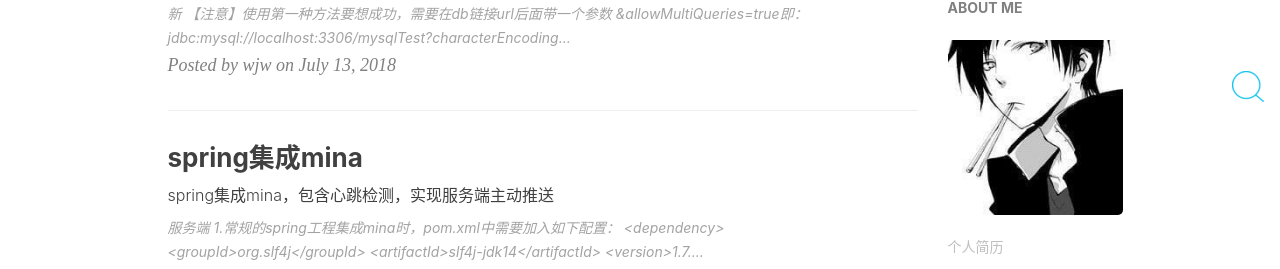
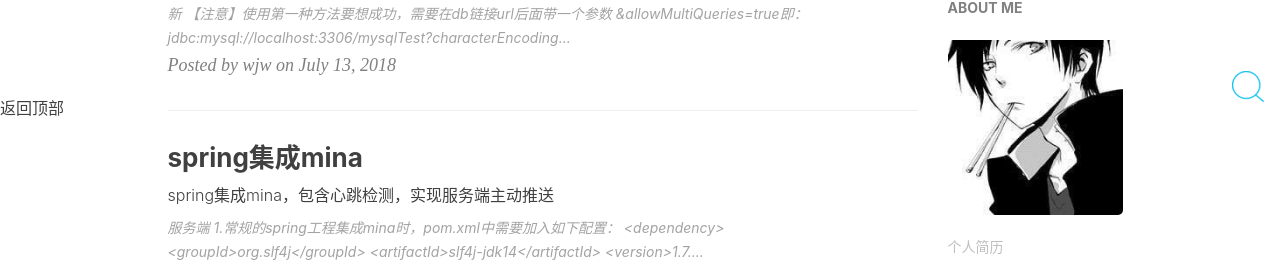
Before and after one commit to wjw0315/wjw0315.github.io, a Jekyll site: the page built from index.html, in a window 1280 px wide. Shown: the part 778-1047 px from the top of the page. Built offline with Jekyll 4.4.1, drawn with Linux system fonts in a browser that asks for light colours; nearby versions of some CDN libraries; the list of posts is cut into pages by our own code; comment, search, counter and statistics services are not loaded.

Commit message:
返回顶部链接

```diff
--- a/_includes/footer.html
+++ b/_includes/footer.html
@@ -290,6 +290,6 @@
 <!-- 搜索插件end -->
 <!--返回到顶部start-->
 <div>
-    <a title="返回顶部" style="float:left" onclick="window.scrollTo('0','0')" >返回顶部</a>
+    <a title="返回顶部" style="position: fixed; left:0;bottom:0;" onclick="window.scrollTo('0','0')" >返回顶部</a>
 </div>
 <!--返回到顶部end-->
```
